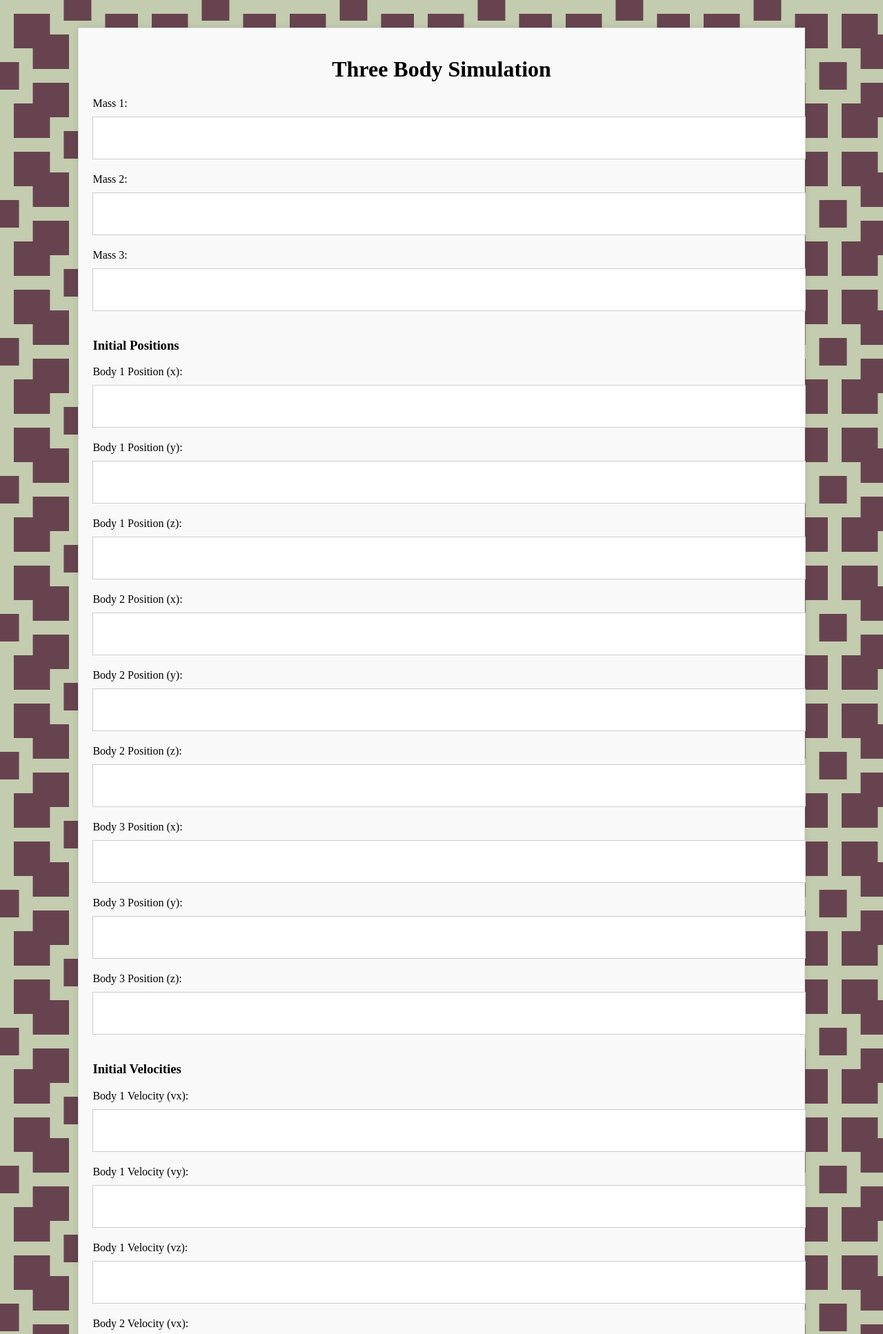
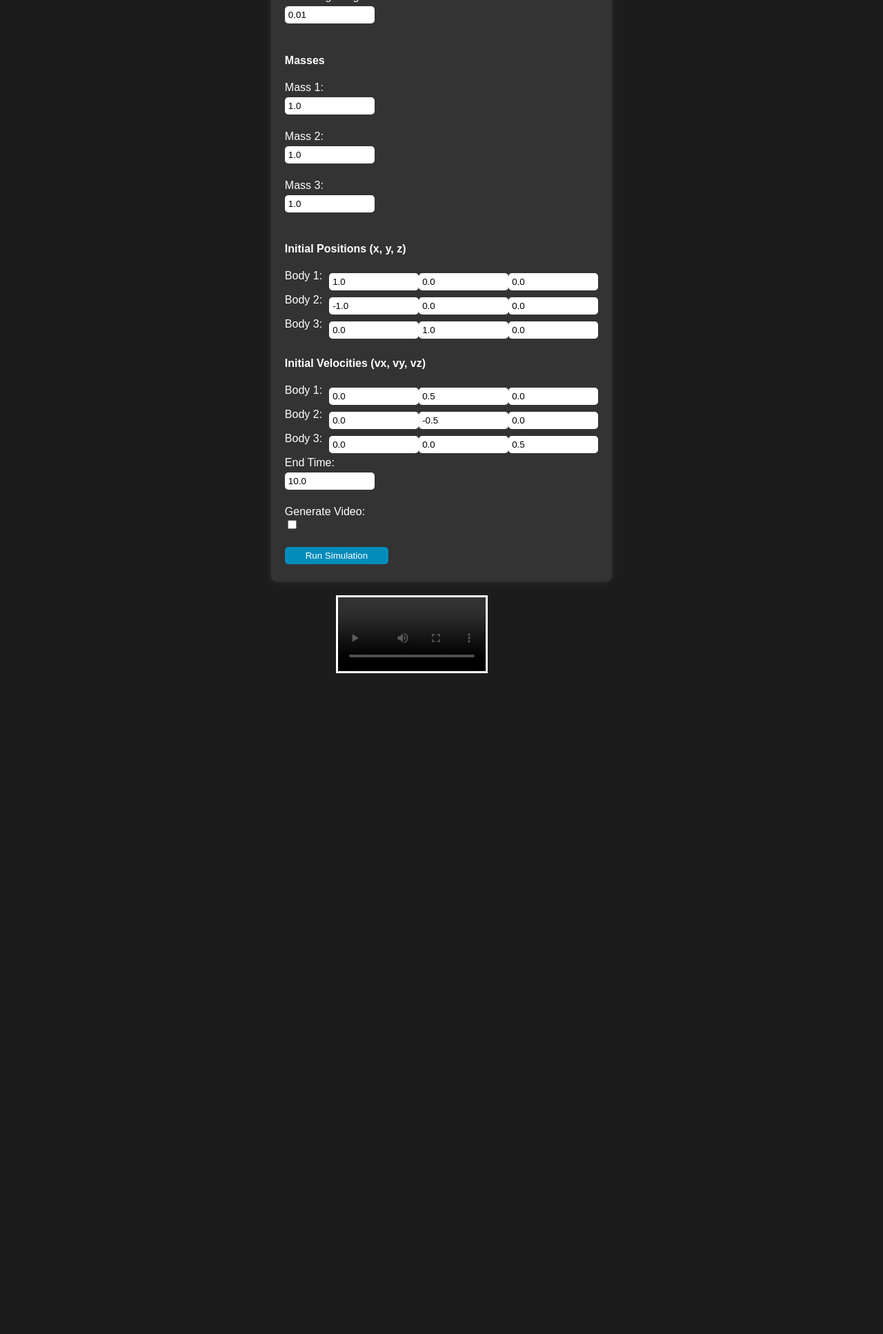
Before and after one commit to Jabonsote/3-Body-Problem-Simulation-using-Python-Flask-and-Matplotlib, a Flask app: page / in a window 1280 px wide. Shown: the top 1934 px of the page at 69% size. After the commit the page ends 976 px from the top, so only its background shows below. Run offline with Flask 3, Linux system fonts and the light colour scheme.

Commit message:
Update index.html

```diff
--- a/templates/index.html
+++ b/templates/index.html
@@ -3,189 +3,170 @@
 <head>
     <meta charset="UTF-8">
     <meta name="viewport" content="width=device-width, initial-scale=1.0">
-    <title>Three Body Simulation</title>
+    <title>3-Body Simulation</title>
     <style>
-        html {
-            --s: 100px; /* control the size */
-            --c1: #C3CCAF;
-            --c2: #67434F;
+        body {
+            background-color: #1c1c1c;
+            color: white;
+            font-family: Arial, sans-serif;
+        }
 
-            --_s: calc(2*var(--s)) calc(2*var(--s));
-            --_g: var(--_s) conic-gradient(at 40% 40%,#0000 75%,var(--c1) 0);
-            --_p: var(--_s) conic-gradient(at 20% 20%,#0000 75%,var(--c2) 0);
-            background:
-                calc(.9*var(--s)) calc(.9*var(--s))/var(--_p),
-                calc(-.1*var(--s)) calc(-.1*var(--s))/var(--_p),
-                calc(.7*var(--s)) calc(.7*var(--s))/var(--_g),
-                calc(-.3*var(--s)) calc(-.3*var(--s))/var(--_g),
-                conic-gradient(from 90deg at 20% 20%,var(--c2) 25%,var(--c1) 0)
-                0 0/var(--s) var(--s);
-            animation: m 3s infinite;
+        .container {
+            display: flex;
+            flex-direction: column;
+            align-items: center;
+            justify-content: center;
+            height: 100vh;
         }
-        @keyframes m {
-            0% {
-                background-position:
-                    calc(.9*var(--s)) calc(.9*var(--s)),
-                    calc(-.1*var(--s)) calc(-.1*var(--s)),
-                    calc(.7*var(--s)) calc(.7*var(--s)),
-                    calc(-.3*var(--s)) calc(-.3*var(--s)),0 0
-            }
-            25% {
-                background-position:
-                    calc(1.9*var(--s)) calc(.9*var(--s)),
-                    calc(-1.1*var(--s)) calc(-.1*var(--s)),
-                    calc(1.7*var(--s)) calc(.7*var(--s)),
-                    calc(-1.3*var(--s)) calc(-.3*var(--s)),0 0
-            }
-            50% {
-                background-position:
-                    calc(1.9*var(--s)) calc(-.1*var(--s)),
-                    calc(-1.1*var(--s)) calc(.9*var(--s)),
-                    calc(1.7*var(--s)) calc(-.3*var(--s)),
-                    calc(-1.3*var(--s)) calc(.7*var(--s)),0 0
-            }
-            75% {
-                background-position:
-                    calc(2.9*var(--s)) calc(-.1*var(--s)),
-                    calc(-2.1*var(--s)) calc(.9*var(--s)),
-                    calc(2.7*var(--s)) calc(-.3*var(--s)),
-                    calc(-2.3*var(--s)) calc(.7*var(--s)),0 0
-            }
-            100% {
-                background-position:
-                    calc(2.9*var(--s)) calc(-1.1*var(--s)),
-                    calc(-2.1*var(--s)) calc(1.9*var(--s)),
-                    calc(2.7*var(--s)) calc(-1.3*var(--s)),
-                    calc(-2.3*var(--s)) calc(1.7*var(--s)),0 0
-            }
+
+        form {
+            background-color: #333;
+            padding: 20px;
+            border-radius: 8px;
+            box-shadow: 0px 0px 10px rgba(255, 255, 255, 0.1);
+            display: flex;
+            flex-direction: column;
+            align-items: flex-start;
         }
-   .loading-animation {
-            position: absolute;
-            top: 50%;
-            left: 50%;
-            transform: translate(-50%, -50%);
-            font-size: 24px;
-            font-weight: bold;
-            color: #2196f3;
-            display: none;
-        }
-   .loading-animation.spinner {
-            border: 4px solid rgba(0, 0, 0, 0.1);
-            border-top: 4px solid #2196f3;
-            border-radius: 50%;
-            width: 40px;
-            height: 40px;
-            animation: spin 1s linear infinite;
-        }
-        @keyframes spin {
-            0% {
-                transform: rotate(0deg);
-            }
-            100% {
-                transform: rotate(360deg);
-            }
-        }
-    .simulation-container {
-            width: 80%;
-            margin: 40px auto;
-            padding: 20px;
-            background-color: #f9f9f9;
-            border: 1px solid #ddd;
-            box-shadow: 0 0 10px rgba(0, 0, 0, 0.1);
-        }
-    .simulation-container h1 {
-            text-align: center;
-        }
-    .simulation-container form {
-            margin-top: 20px;
-        }
-    .simulation-container label {
-            display: block;
-            margin-bottom: 10px;
-        }
-    .simulation-container input[type="number"] {
-            width: 100%;
-            height: 40px;
-            margin-bottom: 20px;
-            padding: 10px;
-            border: 1px solid #ccc;
-        }
-    .simulation-container input[type="submit"] {
-            width: 100%;
-            height: 40px;
-            background-color: #4CAF50;
-            color: #fff;
-            padding: 10px;
+
+        input[type="text"], input[type="number"], input[type="submit"] {
+            padding: 5px;
+            margin: 5px 0;
             border: none;
             border-radius: 5px;
+            width: 120px;
+        }
+
+        input[type="submit"] {
+            background-color: #008CBA;
+            color: white;
             cursor: pointer;
+            width: 150px;
         }
-    .simulation-container input[type="submit"]:hover {
-            background-color: #3e8e41;
+
+        video {
+            margin-top: 20px;
+            width: 70%;
+            border: 3px solid white;
+        }
+
+        label {
+            margin-right: 10px;
+        }
+
+        .row {
+            display: flex;
+            justify-content: space-between;
+            width: 100%;
         }
     </style>
 </head>
 <body>
-    <div class="simulation-container">
-        <h1>Three Body Simulation</h1>
-        <form action="/generate" method="post">
-            <label>Mass 1:</label><input type="number" name="mass_1" required><br>
-            <label>Mass 2:</label><input type="number" name="mass_2" required><br>
-            <label>Mass 3:</label><input type="number" name="mass_3" required><br>
+    <div class="container">
+        <form id="simulationForm" action="/generate" method="POST">
+            <h3>3-Body Simulation</h3>
 
-            <h3>Initial Positions</h3>
-            <label>Body 1 Position (x):</label><input type="number" name="pos1_x" required><br>
-            <label>Body 1 Position (y):</label><input type="number" name="pos1_y" required><br>
-            <label>Body 1 Position (z):</label><input type="number" name="pos1_z" required><br>
-            <label>Body 2 Position (x):</label><input type="number" name="pos2_x" required><br>
-            <label>Body 2 Position (y):</label><input type="number" name="pos2_y" required><br>
-            <label>Body 2 Position (z):</label><input type="number" name="pos2_z" required><br>
-            <label>Body 3 Position (x):</label><input type="number" name="pos3_x" required><br>
-            <label>Body 3 Position (y):</label><input type="number" name="pos3_y" required><br>
-            <label>Body 3 Position (z):</label><input type="number" name="pos3_z" required><br>
+            <!-- Snapshot and Softening Length -->
+            <label for="num_snapshots">Snapshots:</label>
+            <input type="number" name="num_snapshots" min="10" value="100" required><br>
 
-            <h3>Initial Velocities</h3>
-            <label>Body 1 Velocity (vx):</label><input type="number" name="vel1_x" required><br>
-            <label>Body 1 Velocity (vy):</label><input type="number" name="vel1_y" required><br>
-            <label>Body 1 Velocity (vz):</label><input type="number" name="vel1_z" required><br>
-            <label>Body 2 Velocity (vx):</label><input type="number" name="vel2_x" required><br>
-            <label>Body 2 Velocity (vy):</label><input type="number" name="vel2_y" required><br>
-            <label>Body 2 Velocity (vz):</label><input type="number" name="vel2_z" required><br>
-            <label>Body 3 Velocity (vx):</label><input type="number" name="vel3_x" required><br>
-            <label>Body 3 Velocity (vy):</label><input type="number" name="vel3_y" required><br>
-            <label>Body 3 Velocity (vz):</label><input type="number" name="vel3_z" required><br>
+            <label for="softening_length">Softening Length:</label>
+            <input type="number" step="0.01" name="softening_length" value="0.01" required><br>
 
-            <label>Softening Length:</label><input type="number" name="softening_length" required><br>
-            <label>Number of Snapshots:</label><input type="number" name="num_snapshots" required><br>
-            <label>End Time:</label><input type="number" name="end_time" required><br>
-            <label>Generate Video:</label><input type="checkbox" name="generate_video"><br>
+            <!-- Masses -->
+            <h4>Masses</h4>
+            <label for="mass_1">Mass 1:</label>
+            <input type="text" name="mass_1" value="1.0" required><br>
+            <label for="mass_2">Mass 2:</label>
+            <input type="text" name="mass_2" value="1.0" required><br>
+            <label for="mass_3">Mass 3:</label>
+            <input type="text" name="mass_3" value="1.0" required><br>
 
+            <!-- Initial Conditions -->
+            <h4>Initial Positions (x, y, z)</h4>
+            <div class="row">
+                <label for="pos1_x">Body 1:</label>
+                <input type="text" name="pos1_x" value="1.0" required>
+                <input type="text" name="pos1_y" value="0.0" required>
+                <input type="text" name="pos1_z" value="0.0" required>
+            </div>
+
+            <div class="row">
+                <label for="pos2_x">Body 2:</label>
+                <input type="text" name="pos2_x" value="-1.0" required>
+                <input type="text" name="pos2_y" value="0.0" required>
+                <input type="text" name="pos2_z" value="0.0" required>
+            </div>
+
+            <div class="row">
+                <label for="pos3_x">Body 3:</label>
+                <input type="text" name="pos3_x" value="0.0" required>
+                <input type="text" name="pos3_y" value="1.0" required>
+                <input type="text" name="pos3_z" value="0.0" required>
+            </div>
+
+            <h4>Initial Velocities (vx, vy, vz)</h4>
+            <div class="row">
+                <label for="vel1_x">Body 1:</label>
+                <input type="text" name="vel1_x" value="0.0" required>
+                <input type="text" name="vel1_y" value="0.5" required>
+                <input type="text" name="vel1_z" value="0.0" required>
+            </div>
+
+            <div class="row">
+                <label for="vel2_x">Body 2:</label>
+                <input type="text" name="vel2_x" value="0.0" required>
+                <input type="text" name="vel2_y" value="-0.5" required>
+                <input type="text" name="vel2_z" value="0.0" required>
+            </div>
+
+            <div class="row">
+                <label for="vel3_x">Body 3:</label>
+                <input type="text" name="vel3_x" value="0.0" required>
+                <input type="text" name="vel3_y" value="0.0" required>
+                <input type="text" name="vel3_z" value="0.5" required>
+            </div>
+
+            <!-- End time -->
+            <label for="end_time">End Time:</label>
+            <input type="text" name="end_time" value="10.0" required><br>
+
+            <!-- Option for generating video -->
+            <label for="generate_video">Generate Video:</label>
+            <input type="checkbox" name="generate_video"><br>
+
+            <!-- Submit button -->
             <input type="submit" value="Run Simulation">
         </form>
+
+        <!-- Video output -->
+        <div id="videoContainer" class="hidden">
+            <video id="simulationVideo" controls></video>
+        </div>
     </div>
-    <div class="loading-animation" id="loading-animation">
-        <div class="spinner"></div>
-        <p>Loading...</p>
-    </div>
+
     <script>
-        const form = document.getElementById('simulation-form');
-        const loadingAnimation = document.getElementById('loading-animation');
-        form.addEventListener('submit', (e) => {
-            const inputs = form.querySelectorAll('input[type="number"]');
-            for (const input of inputs) {
-                if (input.value === '') {
-                    alert('Por favor, ingrese un valor');
-                    e.preventDefault();
-                    return;
+        document.getElementById('simulationForm').addEventListener('submit', function (event) {
+            event.preventDefault();
+            const formData = new FormData(this);
+
+            fetch('/generate', {
+                method: 'POST',
+                body: formData
+            })
+            .then(response => response.text())
+            .then(data => {
+                if (data.includes("Video creado en")) {
+                    const videoContainer = document.getElementById('videoContainer');
+                    const videoElement = document.getElementById('simulationVideo');
+                    videoElement.src = "/video";  // Load the video from the server
+                    videoContainer.classList.remove('hidden');
                 }
-            }
-            // Cuando se genera la simulación, muestra la animación de carga
-            loadingAnimation.style.display = 'block';
-            // Simula la simulación
-            setTimeout(() => {
-                // Oculta la animación de carga
-                loadingAnimation.style.display = 'none';
-            }, 3000);
+                alert(data);
+            })
+            .catch(error => {
+                console.error('Error:', error);
+            });
         });
     </script>
 </body>
```
